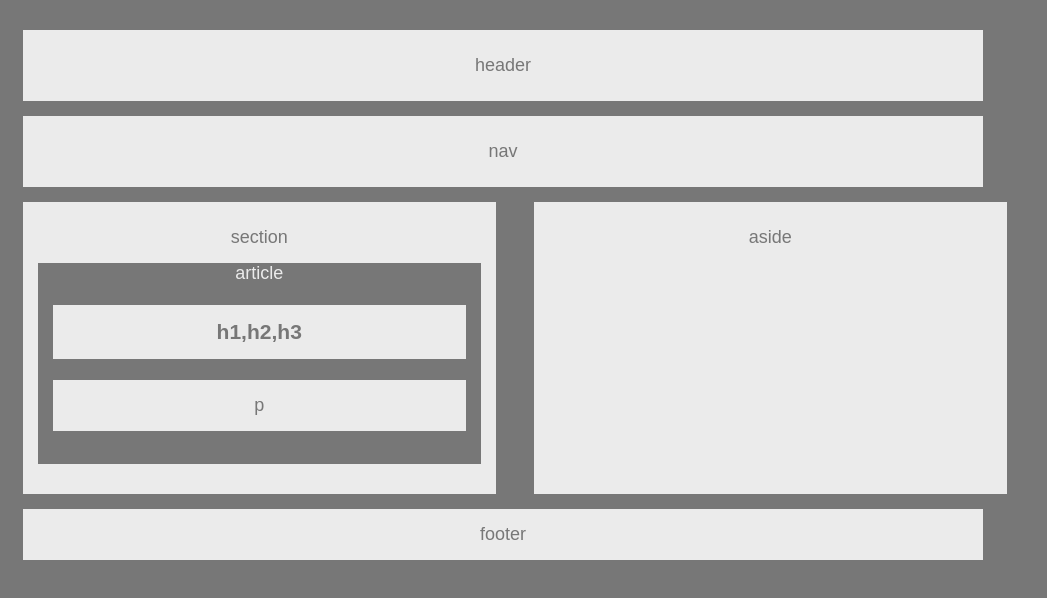
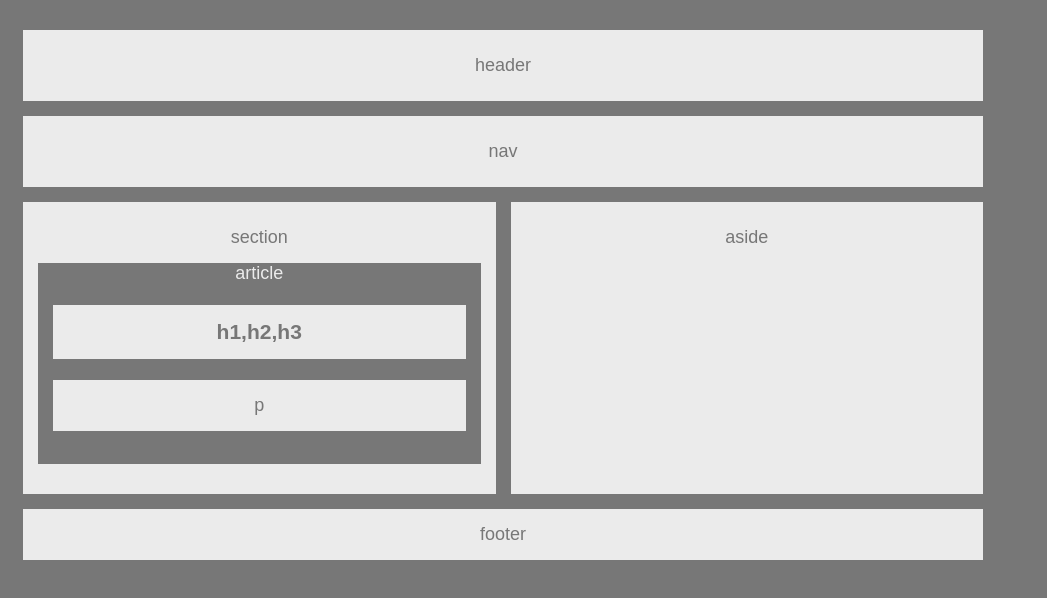
Before and after one commit to Z-Camp/HW-Wireframe, a plain HTML site: page index.html in a window 1280 px wide. Shown: the whole page, without its empty margins (0-1047 px from the left). Drawn offline with Linux system fonts and the light colour scheme.

Commit message:
fixed alignment error

```diff
--- a/style.css
+++ b/style.css
@@ -44,7 +44,7 @@ header, nav {
 
 aside {
     position: absolute;
-    left: 496px;
+    left: 472.5px;
     top: 0px;
     width: 472.5px;
     height: 267px;
```
